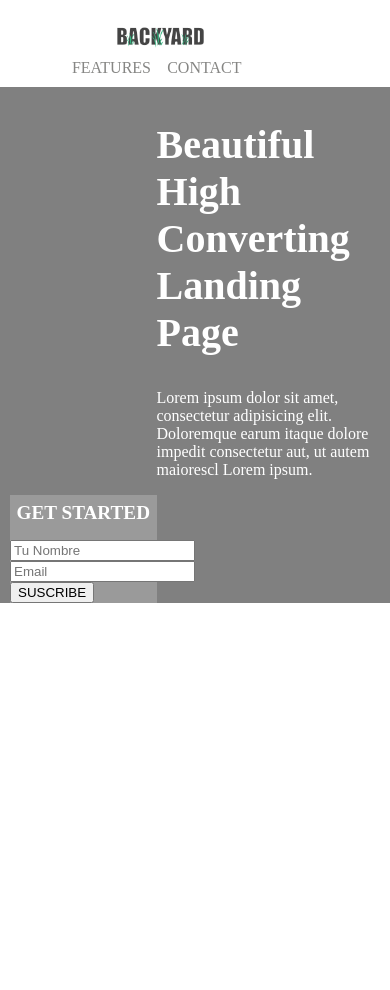
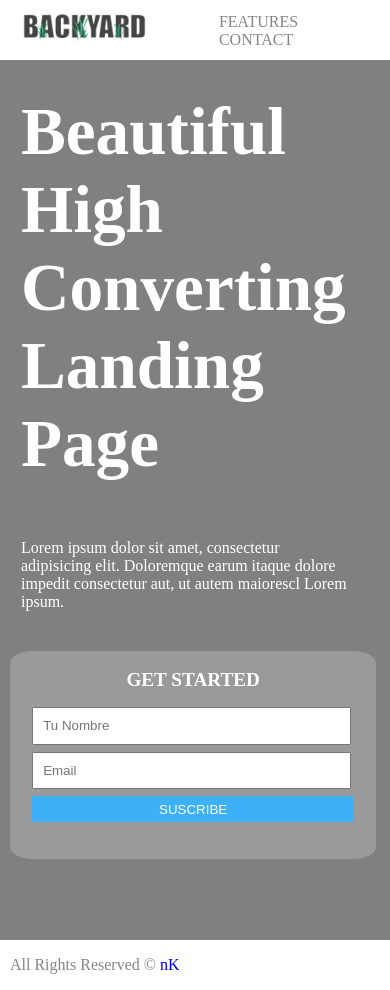
Before and after one commit to Jazmmine/back, a plain HTML site: page index.html in a window 390 px wide. Before the commit the page ends 844 px from the top, so only its background shows below. Drawn offline with Linux system fonts and the light colour scheme.

Commit message:
primer mediaquery

```diff
--- a/css/main.css
+++ b/css/main.css
@@ -30,7 +30,6 @@ body{
 	background-color: #808080;
     width: 100%;
     overflow: auto;
-    margin-top: 2%;
 }
 
 .texto-color{
@@ -39,6 +38,7 @@ body{
 
 #titulo{
 	font-size: 250%;
+	margin-top: 9%;
 }
 
 .posicion-derecha{
@@ -46,14 +46,88 @@ body{
 	text-align: left;
 }
 
+#parrafo-del-contenido{
+	margin-bottom: 11%;
+}
+
 .fondo-2{
 	background-color: #9A9A9A;
-	width: 40%;
-
+	width: 32%;
+    margin-top: 7%;
+    border-radius: 6%;
+    margin-bottom: 22%;
 }
 
-.fondo-2 form div h2{
+#titulo-formulario{
 	text-align: center;
     font-size: 120%;
     padding-top: 5%;
 }
+
+#nombre, #email{
+	width: 81%;
+    position: relative;
+    left: 6%;
+    padding: 2.5%;
+    margin-bottom: 2%;
+}
+
+#submit{
+	width: 88%;
+    position: relative;
+    left: 6%;
+    padding: 1.5%;
+    margin-bottom: 10%;
+    color: #fff;
+    background-color: #3EB0F7;
+    border:none;
+}
+
+.parrafo-pie{
+	color: #868684;
+	margin-left: 19%;
+}
+
+#texto-decoracion{
+	text-decoration: none;
+}
+
+.fondo-3 {
+    background-color: #fff;
+    width: 100%;
+    overflow: auto;
+}
+
+@media all and (max-width: 535px){
+
+	#titulo {
+	    font-size: 420%;
+	    margin-top: 9%;
+	}
+
+	.caja-navegador {
+    	margin-top: -11%;
+    	float: right;
+	}
+
+	.posicion-derecha {
+    	margin-left: 3%;
+	}
+
+	#logo {
+    	width: 35%;
+        margin-right: 63%;
+	}
+
+	#parrafo-del-contenido {
+    	margin-right: 7%;
+	}
+
+	.fondo-2 {
+	    width: 100%;
+	}
+
+	.parrafo-pie {
+    	margin-left: 0%;
+    }
+}
--- a/index.html
+++ b/index.html
@@ -28,13 +28,12 @@
 		<div class="onerow texto-color">
 				<div class="col6">
 					<h1 id="titulo" class="posicion-derecha">Beautiful High Converting Landing Page</h1>
-					<p class="posicion-derecha">Lorem ipsum dolor sit amet, consectetur adipisicing elit. Doloremque earum itaque dolore impedit consectetur aut, ut autem maiorescl Lorem ipsum.</p>
+					<p class="posicion-derecha" id="parrafo-del-contenido">Lorem ipsum dolor sit amet, consectetur adipisicing elit. Doloremque earum itaque dolore impedit consectetur aut, ut autem maiorescl Lorem ipsum.</p>
 				</div>
 				<div class="col6 last">
-				<div class="fondo-2">
-					<form action="#">
+					<form action="#" class="fondo-2">
 						<div>
-							<h2>GET STARTED</h2>
+							<h2 id="titulo-formulario">GET STARTED</h2>
 						</div>
 						<div>
 							<input type="text"  class="datos" id="nombre" placeholder="Tu Nombre" required/>
@@ -47,9 +46,12 @@
 						</div>
 					</form>
 				</div>
-				</div>
 		</div>
 	</section>
-	<footer></footer>
+	<footer class="fondo-3">
+		<div class="onerow">
+			<p class="parrafo-pie">All Rights Reserved © <a href="#" id="texto-decoracion">nK</a></p>
+		</div>
+	</footer>
 </body>
 </html>
```
